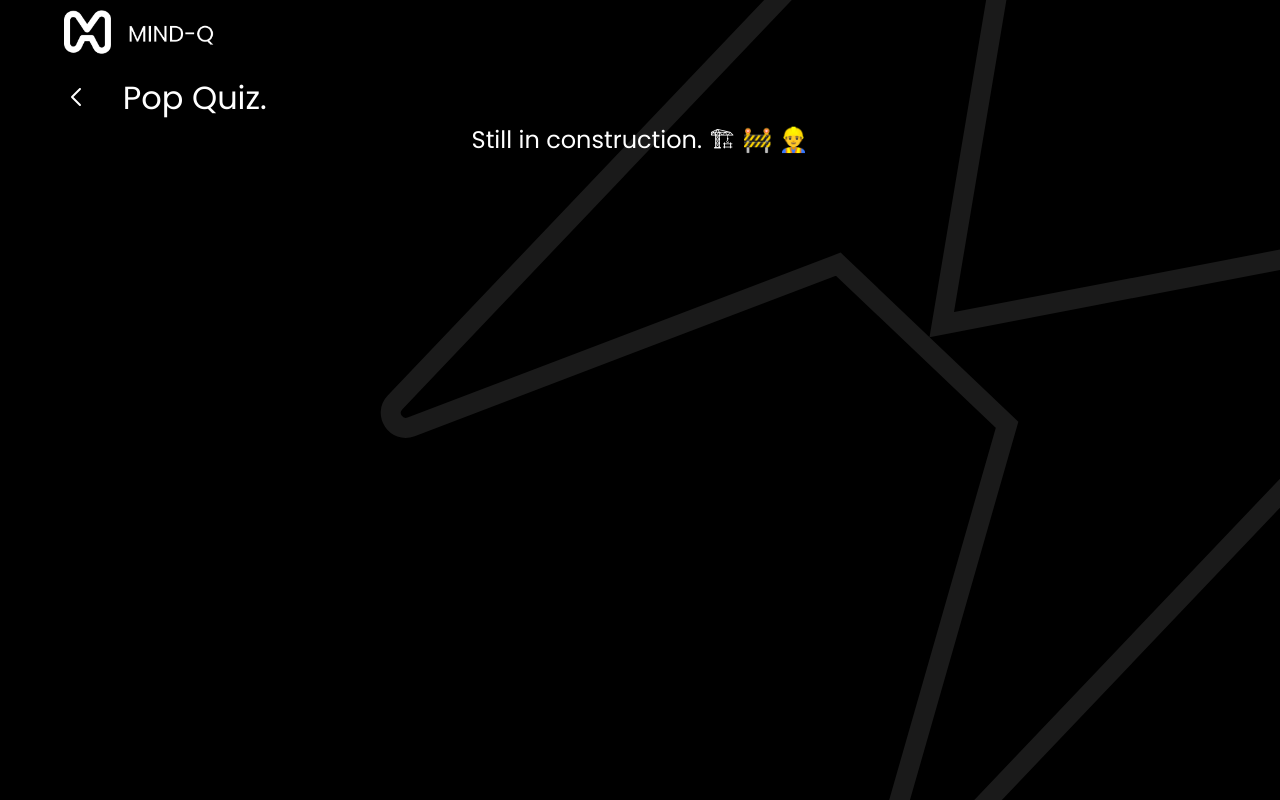
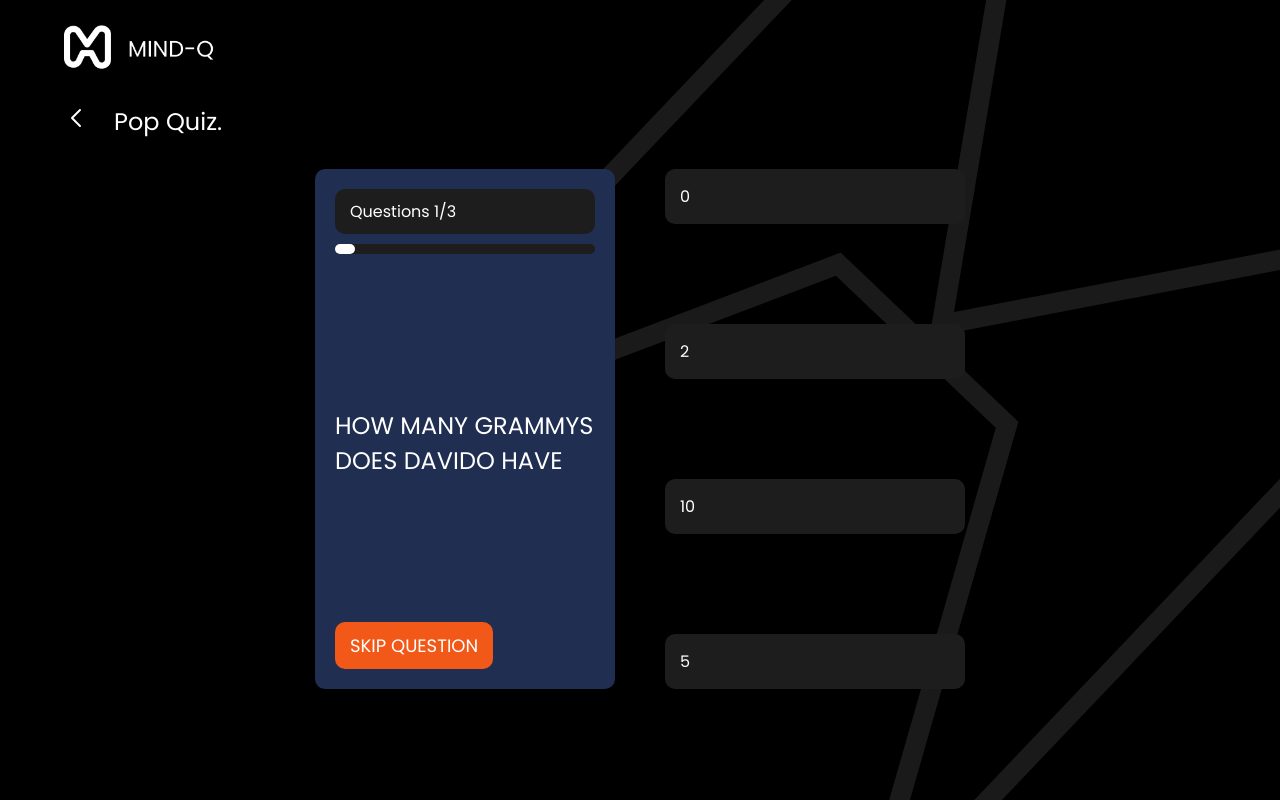
Before and after one commit to dhanielcodes/Mind-q, a Vue app: page /popquiz in a window 1280 px wide. Built offline with nearby package versions, Linux system fonts and the light colour scheme.

Commit message:
Beta Version 1.0

```diff
--- a/public/index.html
+++ b/public/index.html
@@ -4,6 +4,23 @@
     <meta charset="utf-8">
     <meta http-equiv="X-UA-Compatible" content="IE=edge">
     <meta name="viewport" content="width=device-width,initial-scale=1.0">
+    <!-- Primary Meta Tags -->
+    <meta name="title" content="Mind-Q - A Very Cool Quiz App, filled with fun activities and a platform for learning new things">
+    <meta name="description" content="With Meta Tags you can edit and experiment with your content then preview how your webpage will look on Google, Facebook, Twitter and more!">
+
+    <!-- Open Graph / Facebook -->
+    <meta property="og:type" content="website">
+    <meta property="og:url" content="https://metatags.io/">
+    <meta property="og:title" content="Mind-Q - A Very Cool Quiz App, filled with fun activities and a platform for learning new things">
+    <meta property="og:description" content="With Meta Tags you can edit and experiment with your content then preview how your webpage will look on Google, Facebook, Twitter and more!">
+    <meta property="og:image" content="https://metatags.io/assets/meta-tags-16a33a6a8531e519cc0936fbba0ad904e52d35f34a46c97a2c9f6f7dd7d336f2.png">
+
+    <!-- Twitter -->
+    <meta property="twitter:card" content="summary_large_image">
+    <meta property="twitter:url" content="https://metatags.io/">
+    <meta property="twitter:title" content="Mind-Q - A Very Cool Quiz App, filled with fun activities and a platform for learning new things">
+    <meta property="twitter:description" content="With Meta Tags you can edit and experiment with your content then preview how your webpage will look on Google, Facebook, Twitter and more!">
+    <meta property="twitter:image" content="https://metatags.io/assets/meta-tags-16a33a6a8531e519cc0936fbba0ad904e52d35f34a46c97a2c9f6f7dd7d336f2.png">
     <link rel="icon" href="<%= BASE_URL %>logo2.png">
     <title>Mind-Q</title>
     <link rel="stylesheet" href="style.css">
--- a/src/App.vue
+++ b/src/App.vue
@@ -34,7 +34,7 @@
   z-index: -1;
 }
 .logo{
-  margin: 10px 0;
+  margin: 25px 0;
   width: 150px
 }
 a{
--- a/src/components/ChooseCategoryPage.vue
+++ b/src/components/ChooseCategoryPage.vue
@@ -1,6 +1,6 @@
 <template>
   <div class="hello">
-    <h1><router-link to="/"><img src="../assets/images/back.svg" alt=""></router-link> <span>-</span> Choose Quiz.</h1>
+    <h2><router-link to="/"><img src="../assets/images/back.svg" alt=""></router-link> <span>-</span> Choose Quiz.</h2>
 
     <div class="categories">
       <div class="music cat">
--- a/src/components/HomePage.vue
+++ b/src/components/HomePage.vue
@@ -34,12 +34,25 @@
 }
 .main .takeQuize{
   grid-area: takequiz;
-  background: var(--secondary);
+  background: rgba(21, 21, 21, 0.733);
   display: grid;
   place-items: center;
+  color: rgba(255, 255, 255, 0.137);
+  pointer-events: none;
+  position: relative;
+}
+.main .takeQuize::after{
+  content: 'Not avalable for now';
+  border: 2px solid yellow;
+  padding: 10px;
+  color: yellow;
+  border-radius: 200px;
+  opacity: 100%;
+  position: absolute;
 }
 .main .takeQuize img{
-  transform: rotate(20deg)
+  transform: rotate(20deg);
+  opacity: .1;
 }
 .main .popQuiz{
   grid-area: popquiz;
--- a/src/components/InstructionsPage.vue
+++ b/src/components/InstructionsPage.vue
@@ -1,6 +1,6 @@
 <template>
   <div class="hello">
-    <h1><router-link to="/"><img src="../assets/images/back.svg" alt=""></router-link> <span>-</span> Instructions.</h1>
+    <h2><router-link to="/"><img src="../assets/images/back.svg" alt=""></router-link> <span>-</span> Instructions.</h2>
     <div class="main">
       <div v-on:click="take =! take, pop = false" v-bind:class="{open: take}" class="takequiz ins"><h3>Take Quiz</h3> <img src="../assets/images/take_quiz.svg" alt="" srcset=""></div>
       <div v-on:click="pop =! pop, take = false" v-bind:class="{open: pop}" class="popquiz ins"><h3>Pop Quiz</h3> <img src="../assets/images/pop_quiz.svg" alt="" srcset=""></div>
--- a/src/components/PopQuiz.vue
+++ b/src/components/PopQuiz.vue
@@ -1,13 +1,122 @@
 <template>
     <div>
-        <h1><router-link to="/"><img src="../assets/images/back.svg" alt=""></router-link> <span>-</span> Pop Quiz.</h1>
-        <h2>Still in construction. 🏗 🚧 👷‍♂️</h2>
+        <h2><router-link to="/"><img src="../assets/images/back.svg" alt=""></router-link> <span>-</span> Pop Quiz.</h2>
+
+        <div class="pop"  v-if="quiz">
+          <div class="quiz" v-for="(item, index) in questions.slice(a,b)" :key="index" >
+            <div class="side1">
+              <div class="progress">
+                <div class="counter"><p>Questions {{b}}/{{questions.length}}</p></div>
+                <div class="bar">
+                  <div class="metre"></div>
+                </div>
+              </div>
+              <div class="question">
+                <h2>{{item.question}}</h2>
+              </div>
+              <div class="btn">
+                <button @click="next" v-if="skipBtn" class="skip">SKIP QUESTION</button>
+                <button @click="next" v-if="nextBtn" class="nxt">NEXT</button>
+              </div>
+
+            </div>
+            <div class="side2">
+              <ul>
+                <li  v-for="(items, index) in item.suggestions" :key="index" :class="select ? check(items) : ''" v-on:click='selectResponse(items)'>{{items.answer}}</li>
+              </ul>
+            </div>
+          </div>
+        </div>
+
+
+        <div class="score" v-if="scoreDisplay">
+          <h1>Completed !</h1>
+          <p class="s">Correct answers - {{score/200}} / {{questions.length}}</p>
+          <img class="s" src="../assets/images/celebration.svg" alt="" srcset="">
+          <h2 class="s">You scored - {{score}} points</h2>
+          <div class="btn s">
+            <button @click="restart">Restart</button>
+            <button ><router-link to='/'>Back Home</router-link></button>
+          </div>
+        </div>
     </div>
 </template>
 
 <script>
 export default {
-
+  data() {
+    return {
+      questions: [
+        {
+          question: 'HOW MANY GRAMMYS DOES DAVIDO HAVE',
+          suggestions: [
+            {answer: '0'},
+            {answer: '2'},
+            {answer: '10'},
+            {answer: '5', correct: true},
+          ]
+        },
+        {
+          question: 'HOW MANY GRAMMYS DOES WIZKID HAVE',
+          suggestions: [
+            {answer: '0'},
+            {answer: '2'},
+            {answer: '10'},
+            {answer: '5', correct: true},
+          ]
+        },
+        {
+          question: 'HOW MANY GRAMMYS DOES BURNA BOY HAVE',
+          suggestions: [
+            {answer: '0'},
+            {answer: '2'},
+            {answer: '10'},
+            {answer: '5', correct: true},
+          ]
+        }
+      ],
+      a: 0,
+      b: 1,
+      select: false,
+      score: 0,
+      quiz: true,
+      scoreDisplay: false,
+      nextBtn: false,
+      skipBtn: true,
+    }
+  },
+  methods: {
+    next(){
+      if(this.questions.length - 1 == this.a){
+        this.quiz = false
+        this.scoreDisplay = true
+      }else{
+        this.a += 1
+        this.b += 1
+        this.select = false
+        this.nextBtn = false
+        this.skipBtn = true
+      }
+    },
+    selectResponse(e){
+      if(e.correct){
+        this.score += 200
+      }
+      this.select = true
+      this.nextBtn = true
+      this.skipBtn = false
+    },
+    check(status){
+      if(status.correct){
+        return 'correct'
+      }else{
+        return 'wrong'
+      }
+    },
+    restart(){
+      Object.assign(this.$data, this.$options.data())
+    }
+  },
 }
 </script>
 
@@ -16,7 +125,103 @@
   color: var(--black);
   pointer-events: none;
 }
-h2{
+.quiz{
+  display: grid;
+  grid-template-columns: repeat(2, 1fr);
+  grid-column-gap: 50px;
+  width: 650px;
+  margin: 30px auto;
+  height: 65vh;
+}
+.quiz .side1{
+  background: #202E51;
+  border-radius: 10px;
+  padding: 20px;
+  display: flex;
+  flex-direction: column;
+  justify-content: space-between;
+}
+.side1 .counter{
+  background: var(--secondary);
+  padding: 10px 15px;
+  border-radius: 10px;
+  align-self: flex-start;
+}
+.progress .bar{
+  width: 100%;
+  height: 10px;
+  margin: 10px 0;
+  border-radius: 100px;
+  background: var(--secondary)
+}
+.bar .metre{
+  width: 20px;
+  height: 100%;
+  background: #FFFFFF;
+  border-radius: 100px
+}
+.btn{
+  display: flex;
+  justify-content: space-between;
+  align-items: center;
+}
+.side1 .skip, .nxt, .score button{
+  background: #F25817;
+  padding: 10px 15px;
+  border-radius: 10px;
+  color: white;
+  font-size: 18px;
+  border: none;
+  outline: none;
+  cursor: pointer;
+}
+button:nth-child(2){
+  background: #459AAC;
+  padding: 10px 20px
+}
+.nxt{
+  background: #459AAC;
+}
+.quiz .side2 ul{
+  display: flex;
+  justify-content: space-between;
+  flex-direction: column;
+  list-style: none;
+  height: 100%;
+}
+ul li{
+  background: #1D1D1D;
+  padding: 15px;
+  border-radius: 10px;
+  cursor: pointer;
+}
+ul li.correct{
+  background: #4BFFA9;
+  color: black;
+}
+ul li.wrong{
+  background: #F13555;
+}
+.score{
   text-align: center;
 }
+.score img{
+  width: 300px;
+}
+.score .s{
+  margin: 15px 0;
+}
+@media screen and (max-width: 720px){
+  .quiz{
+    display: grid;
+    grid-template-columns: repeat(1, 1fr);
+    grid-row-gap: 50px;
+    width: 100%;
+    margin: 30px auto;
+    height: 70vh;
+  }
+  ul li{
+    margin: 5px 0;
+  }
+}
 </style>
--- a/src/components/SettingsPage.vue
+++ b/src/components/SettingsPage.vue
@@ -1,7 +1,7 @@
 <template>
   <div>
     <p class="error" v-bind:class="{show: show}">Not functional yet</p>
-    <h1><router-link to="/"><img src="../assets/images/back.svg" alt=""></router-link> <span>-</span> Settings.</h1>
+    <h2><router-link to="/"><img src="../assets/images/back.svg" alt=""></router-link> <span>-</span> Settings.</h2>
     <div class="main">
       <div v-on:click="show =! show" class="light"><img src="../assets/images/light_mode.svg" alt=""> <h1>Light 🌞</h1> </div>
       <div class="dark"><img src="../assets/images/dark_mode.svg" alt=""> <h1>Dark 🌚</h1> </div>
```
